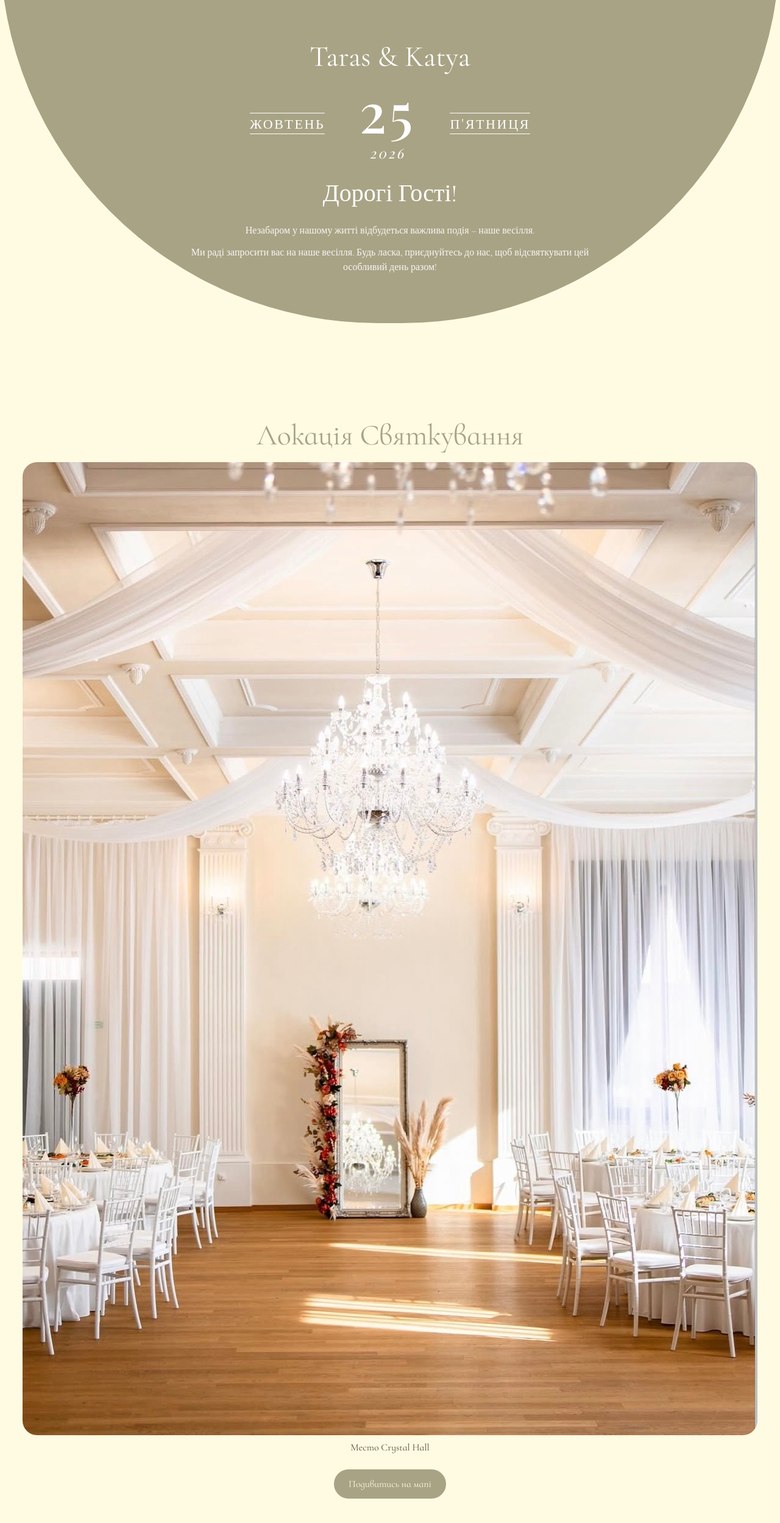
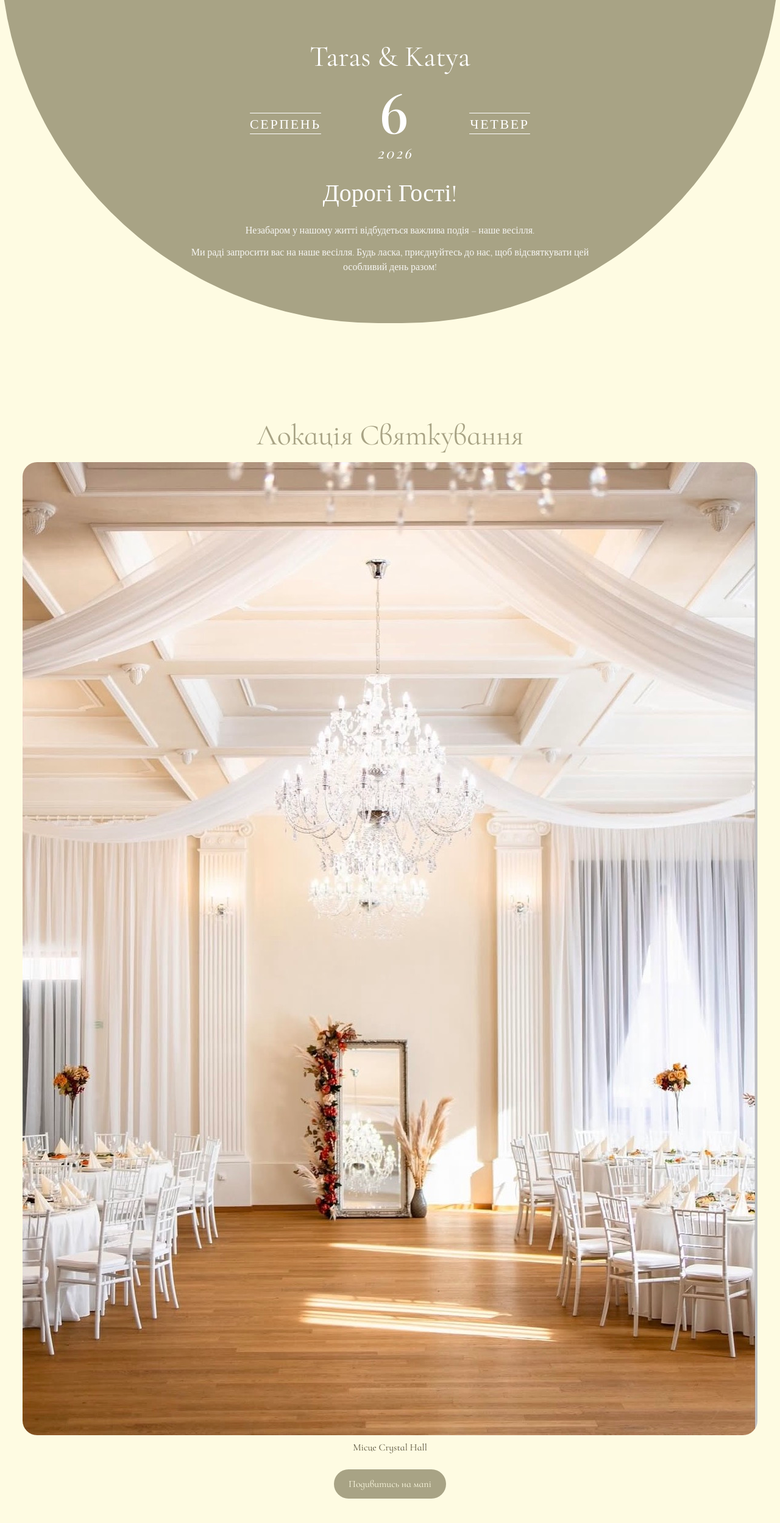
Before and after one commit to MwahMallah/WeddingSite, a Next.js app: page / in a window 1280 px wide. Shown: the part 1060-3558 px from the top of the page at 61% size. Built offline with nearby package versions, Linux system fonts and the light colour scheme.

Commit message:
Changed requirements.

```diff
--- a/app/components/GuestInvite/GuestInvite.tsx
+++ b/app/components/GuestInvite/GuestInvite.tsx
@@ -14,9 +14,9 @@ function GuestInvite() {
 	const fullText = "Дорогі Гості!";
 	const [typed, setTyped] = useState("");
 
-	const month = "жовтень";
-	const weekday = "п'ятниця";
-	const day = "25";
+	const month = "серпень";
+	const weekday = "четвер";
+	const day = "6";
 	const year = "2026";
 
 	useGSAP(
--- a/app/components/Location/Location.tsx
+++ b/app/components/Location/Location.tsx
@@ -44,7 +44,7 @@ function Location() {
 					height={1596}
 				/>
 			</div>
-			<p className="mt-2">Место Crystal Hall</p>
+			<p className="mt-2">Місце Crystal Hall</p>
 			<div className="mt-6">
 				<Link
 					href="https://maps.app.goo.gl/a5sGJcRYPNFdBA1p9?g_st=it"
--- a/app/components/RSVP/RSVP.tsx
+++ b/app/components/RSVP/RSVP.tsx
@@ -25,7 +25,7 @@ function SubmitButton() {
 
 gsap.registerPlugin(ScrollTrigger);
 
-const drinkOptions = ["Горілка", "Коньяк", "Шампанське", "Вино"];
+const drinkOptions = ["Горілка", "Віскі", "Ром", "Шампанське", "Вино"];
 
 export default function RSVP() {
     const containerRef = useRef<HTMLDivElement>(null);
```
